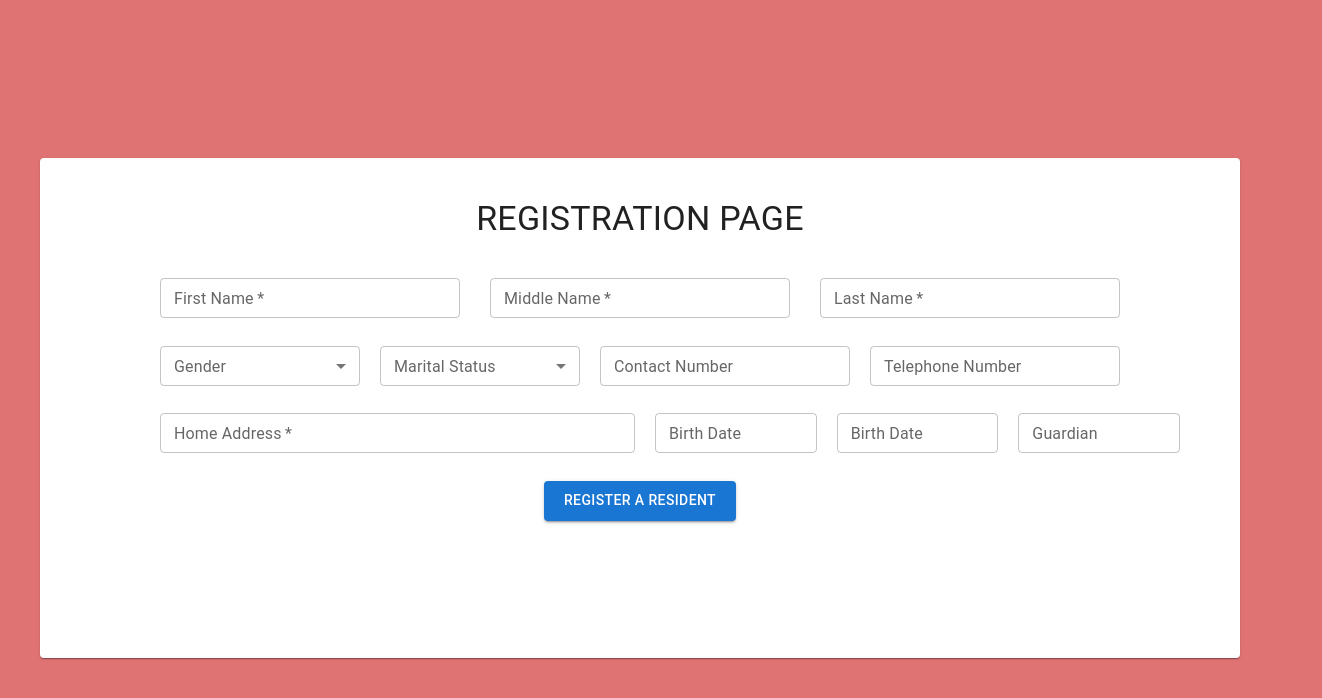
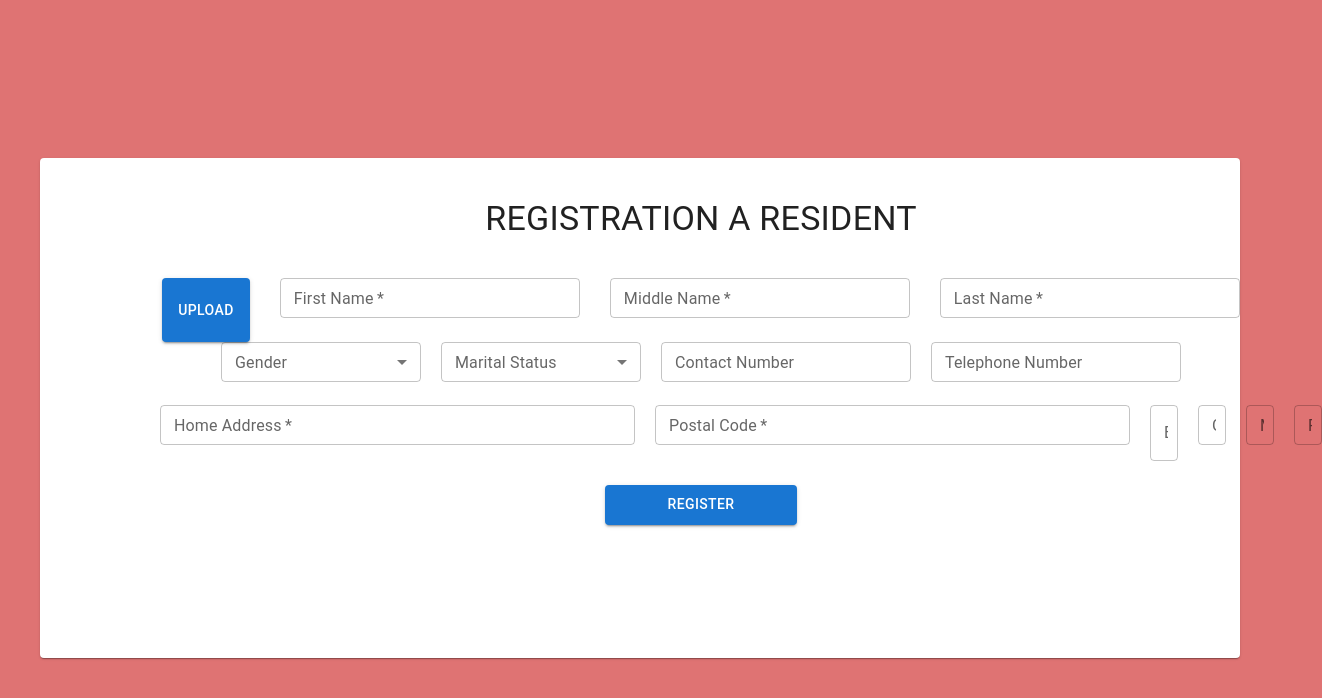
Before and after one commit to pitohui02/asl-poject, a Next.js app: page /registration in a window 1280 px wide. Shown: the top 698 px of the page, 1322 px wide, since content can reach past the window. Built offline with nearby package versions, Linux system fonts and the light colour scheme.

Commit message:
chore: fix formatting

```diff
--- a/src/pages/login.tsx
+++ b/src/pages/login.tsx
@@ -34,7 +34,6 @@ class LoginPage extends React.Component<any, any >{
             localStorage.setItem("jwt", `Bearer ${res.data}`);
             axios.interceptors.request.use(
                 config => {
-                //   const {origin} = new URL(config.url);
                   const allowedOrigins = [process.env.apiUrl];
 
                   if (allowedOrigins.includes(origin)) {
--- a/src/pages/registration.tsx
+++ b/src/pages/registration.tsx
@@ -1,200 +1,311 @@
-import React from "react"
+import React from 'react';
 
-import { Box, Typography, Paper, TextField, Select, InputLabel, MenuItem, FormControl, Divider, Button } from "@mui/material"
+import {
+  Box,
+  Typography,
+  Paper,
+  TextField,
+  Select,
+  InputLabel,
+  MenuItem,
+  FormControl,
+  Divider,
+  Button,
+} from '@mui/material';
 
-import { DateField, LocalizationProvider } from "@mui/x-date-pickers"
-import { AdapterDayjs } from '@mui/x-date-pickers/AdapterDayjs'
+import {
+  DateField,
+  DatePicker,
+  LocalizationProvider,
+} from '@mui/x-date-pickers';
+import { AdapterDayjs } from '@mui/x-date-pickers/AdapterDayjs';
 
-import styles from '../styles/registration.module.css'
+import styles from '../styles/registration.module.css';
+import { Resident } from '../../components/ResidentContainer';
+import axios from 'axios';
 
-
-
-
-class Registration extends React.Component<any, any>{
-
-    constructor(props: any){
-        super(props)
+class Registration extends React.Component<any, any> {
+  constructor(props: any) {
+    super(props);
 
     this.state = {
+      profilePhoto: '',
+      firstName: '',
+      middleName: '',
+      lastName: '',
+      maritalStatus: '',
+      homeAddress: '',
+      gender: '',
+      postalCode: '',
+      guardian: '',
+      age: 0,
+      mother: '',
+      father: '',
+      telephoneNumber: '',
+      mobileNumber: '',
+      birthDate: '',
+    };
+  }
 
-            Gender: '',
-            MaritalStatus: ''
+  handleFieldChange(e: any) {
+    this.setState((prev: any) => ({
+      ...prev,
+      [e.target.name]: e.target.value,
+    }));
+  }
 
+  handlePhotoChange(e: any) {
+    e.preventDefault();
+
+    if (e.target.files[0]) {
+      console.log(e.target.files);
+      this.setState((prev: any) => ({
+        ...prev,
+        profilePhoto: e.target.files[0],
+      }));
     }
   }
 
+  handleBirthDateChange(dateValue: any) {
+    const formattedDate = `${dateValue['$d'].getMonth() + 1}/${dateValue[
+      '$d'
+    ].getDate()}/${dateValue['$d'].getFullYear()}`;
 
-    handleGendeerSelect = (event: any) => {
-
-
-        this.setState({Gender: event.target.value as String})
+    this.setState((prev: any) => ({
+      ...prev,
+      birthDate: formattedDate,
+    }));
   }
 
+  handleSubmit() {
+    let formData = new FormData();
 
-    handleMaritalSelect = (event: any) => {
-
-
-        this.setState({MaritalStatus: event.target.value as String})
+    for (let key in this.state) {
+      if (this.state.hasOwnProperty(key)) {
+        formData.append(key, this.state[key]);
+      }
     }
 
+    // console.log(formData._boundary);
+
+    axios
+      .post(`${process.env.apiUrl}/resident`, formData, {
+        headers: {
+          Authorization: localStorage.getItem('jwt'),
+        },
+      })
+      .then(res => console.log(res))
+      .catch(e => console.log(e));
+  }
 
   render() {
-
-        return(
-
+    return (
       <>
-
-                <Box className = {styles.centerscreen}>
-
-                <Paper className = {styles.paperdesign}>
-
-                    <Box className = {styles.gridParent}>
-
-                        <Box className = {styles.gridTitle}>
-
-                            <Typography variant = "h4" className = {styles.titleDesign}>REGISTRATION PAGE</Typography>
-
+        <Box className={styles.centerscreen}>
+          <Paper className={styles.paperdesign}>
+            <Box className={styles.gridParent}>
+              <Box className={styles.gridTitle}>
+                <Typography variant="h4" className={styles.titleDesign}>
+                  REGISTRATION A RESIDENT{' '}
+                </Typography>
               </Box>
 
-                        <Box className = {styles.gridChild1}>
+              <Box className={styles.gridChild1}>
+                <Button variant="contained" component="label">
+                  Upload
+                  <input
+                    hidden
+                    onChange={this.handlePhotoChange.bind(this)}
+                    accept="image/*"
+                    multiple
+                    type="file"
+                  />
+                </Button>
 
-                            <TextField  required variant="outlined" label = "First Name" size = "small" className = {styles.gridChild1_TextField}/>
+                <TextField
+                  name="firstName"
+                  required
+                  variant="outlined"
+                  label="First Name"
+                  size="small"
+                  onChange={this.handleFieldChange.bind(this)}
+                  className={styles.gridChild1_TextField}
+                />
 
-                            <TextField  required variant="outlined" label = "Middle Name" size = "small" className = {styles.gridChild1_TextField}/>
+                <TextField
+                  name="middleName"
+                  required
+                  variant="outlined"
+                  label="Middle Name"
+                  size="small"
+                  className={styles.gridChild1_TextField}
+                  onChange={this.handleFieldChange.bind(this)}
+                />
 
-                            <TextField  required variant="outlined" label = "Last Name" size = "small" className = {styles.gridChild1_TextField}/>
-
+                <TextField
+                  name="lastName"
+                  required
+                  variant="outlined"
+                  label="Last Name"
+                  size="small"
+                  className={styles.gridChild1_TextField}
+                  onChange={this.handleFieldChange.bind(this)}
+                />
               </Box>
 
-                        <Box className = {styles.gridChild2}>
+              <Box className={styles.gridChild2}>
+                <Box>
+                  <FormControl>
+                    <InputLabel size="small">Gender</InputLabel>
 
-                            <Box>
-
-                                <FormControl>
-
-                                    <InputLabel size = "small">Gender</InputLabel>
-
-                                    <Select required label = "Gender" className = {styles.dropdownDesign} onChange={this.handleGendeerSelect} value ={this.state.Gender} size = "small">
-
-                                        <MenuItem value = ""><em>Select</em></MenuItem>
-                                        <MenuItem value = "Male">Male</MenuItem>
-                                        <MenuItem value = "Female">Female</MenuItem>
-                                        <MenuItem value = "Others">Others</MenuItem>
-
+                    <Select
+                      name="gender"
+                      required
+                      label="Gender"
+                      className={styles.dropdownDesign}
+                      onChange={this.handleFieldChange.bind(this)}
+                      value={this.state.Gender}
+                      size="small"
+                    >
+                      <MenuItem value="">
+                        <em>Select</em>
+                      </MenuItem>
+                      <MenuItem value="Male">Male</MenuItem>
+                      <MenuItem value="Female">Female</MenuItem>
+                      <MenuItem value="Others">Others</MenuItem>
                     </Select>
-
                   </FormControl>
-
-
                 </Box>
 
                 <Box>
+                  <FormControl>
+                    <InputLabel size="small">Marital Status</InputLabel>
 
-                                <FormControl>
-
-                                    <InputLabel size= "small">Marital Status</InputLabel>
-
-                                    <Select required label = "Marital Status" className = {styles.dropdownDesign} onChange = {this.handleMaritalSelect} value = {this.state.MaritalStatus} size = "small">
-
-                                        <MenuItem value = ""><em>Select</em></MenuItem>
-                                        <MenuItem value = "Single">Single</MenuItem>
-                                        <MenuItem value = "Married">Married</MenuItem>
-                                        <MenuItem value = "Widowed">Widowed</MenuItem>
-                                        <MenuItem value = "Annulled">Annulled</MenuItem>
-
+                    <Select
+                      name="maritalStatus"
+                      required
+                      label="Marital Status"
+                      className={styles.dropdownDesign}
+                      onChange={this.handleFieldChange.bind(this)}
+                      value={this.state.MaritalStatus}
+                      size="small"
+                    >
+                      <MenuItem value="">
+                        <em>Select</em>
+                      </MenuItem>
+                      <MenuItem value="Single">Single</MenuItem>
+                      <MenuItem value="Married">Married</MenuItem>
+                      <MenuItem value="Widowed">Widowed</MenuItem>
+                      <MenuItem value="Annulled">Annulled</MenuItem>
                     </Select>
-
                   </FormControl>
-
-                            </Box>
-
-
-
-                            <Box>
-
-                            <TextField variant="outlined" label = "Contact Number" size = "small" className = {styles.gridChild3_Numberfields}/>
-
                 </Box>
 
                 <Box>
-
-                            <TextField variant="outlined" label = "Telephone Number" size = "small" className = {styles.gridChild3_Numberfields}/>
-
-                            </Box>
-
-
-
-                        </Box>
-
-                        <Box className = {styles.gridChild3}>
-
-                            <Box>
-
-
-
-                                <TextField  required variant="outlined" label = "Home Address" size = "small" className = {styles.gridChild3_address}/>
-
+                  <TextField
+                    name="contactNumber"
+                    variant="outlined"
+                    label="Contact Number"
+                    onChange={this.handleFieldChange.bind(this)}
+                    size="small"
+                    className={styles.gridChild3_Numberfields}
+                  />
                 </Box>
 
                 <Box>
+                  <TextField
+                    name="telephoneNumber"
+                    variant="outlined"
+                    label="Telephone Number"
+                    onChange={this.handleFieldChange.bind(this)}
+                    size="small"
+                    className={styles.gridChild3_Numberfields}
+                  />
+                </Box>
+              </Box>
 
-                                <LocalizationProvider dateAdapter={AdapterDayjs}>
-
-                                    <DateField label = "Birth Date"  size = "small" />
-
-                                </LocalizationProvider>
-
-
-
+              <Box className={styles.gridChild3}>
+                <Box>
+                  <TextField
+                    name="homeAddress"
+                    required
+                    variant="outlined"
+                    label="Home Address"
+                    onChange={this.handleFieldChange.bind(this)}
+                    size="small"
+                    className={styles.gridChild3_address}
+                  />
                 </Box>
 
                 <Box>
-
-                                <FormControl>
-
-                                    <LocalizationProvider dateAdapter={AdapterDayjs}>
-
-                                    <DateField label = "Birth Date" size="small" />
-
-                                    </LocalizationProvider>
-
-                                </FormControl>
-
+                  <TextField
+                    name="postalCode"
+                    required
+                    variant="outlined"
+                    label="Postal Code"
+                    onChange={this.handleFieldChange.bind(this)}
+                    size="small"
+                    className={styles.gridChild3_address}
+                  />
                 </Box>
 
                 <Box>
-
-                                <TextField variant="outlined" label = "Guardian" size = "small"/>
-
+                  <LocalizationProvider dateAdapter={AdapterDayjs}>
+                    <DatePicker
+                      onChange={this.handleBirthDateChange.bind(this)}
+                      label="Birth Date"
+                    />
+                  </LocalizationProvider>
                 </Box>
 
                 <Box>
-
+                  <TextField
+                    name="guardian"
+                    onChange={this.handleFieldChange.bind(this)}
+                    variant="outlined"
+                    label="Guardian"
+                    size="small"
+                  />
                 </Box>
 
-
+                <Box>
+                  <TextField
+                    name="mother"
+                    onChange={this.handleFieldChange.bind(this)}
+                    variant="outlined"
+                    label="Mother"
+                    size="small"
+                  />
                 </Box>
 
-                        <Box className = {styles.gridChild4}>
-
-                        <Button
-                        variant= "contained"
-                        type = "submit"
-                        className= {styles.gridChil4_buttonStyle}
-                        > REGISTER A RESIDENT
-                        </Button>
-
+                <Box>
+                  <TextField
+                    name="father"
+                    onChange={this.handleFieldChange.bind(this)}
+                    variant="outlined"
+                    label="Father"
+                    size="small"
+                  />
+                </Box>
               </Box>
 
+              <Box className={styles.gridChild4}>
+                <Button
+                  variant="contained"
+                  type="submit"
+                  onClick={this.handleSubmit.bind(this)}
+                  className={styles.gridChil4_buttonStyle}
+                >
+                  {' '}
+                  REGISTER
+                </Button>
               </Box>
-
+            </Box>
           </Paper>
-
         </Box>
-
       </>
-        )
+    );
   }
 }
 
-export default Registration
+export default Registration;
```
Also changed, not shown: src/pages/dashboard.tsx (+9 -18 lines). Lines whose indentation alone changed are shown as unchanged.
